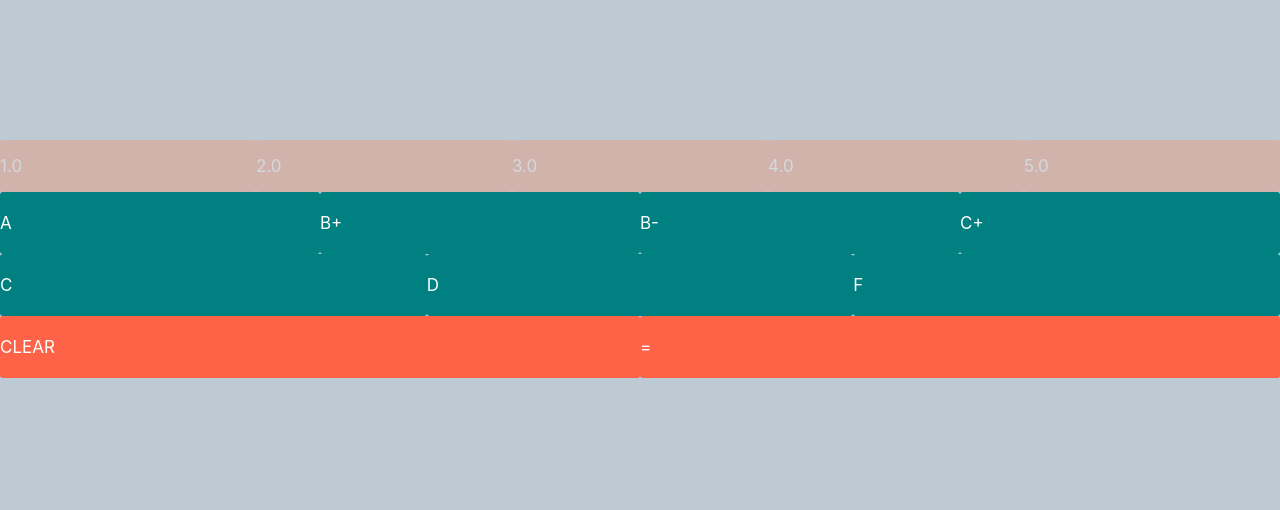
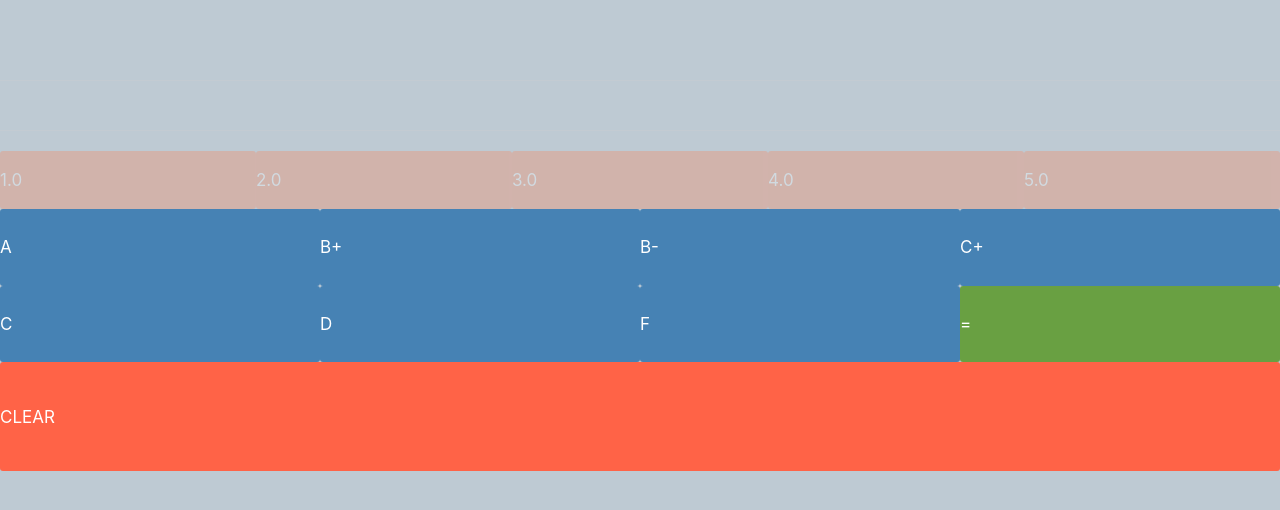
Before and after one commit to ynna-m/ITelectivePreFi_Project, a website: page qpicalculator/index.html in a window 1280 px wide. Drawn offline with Linux system fonts and the light colour scheme.

Commit message:
adjusted unit measures and move inline to internal styles.

```diff
--- a/qpicalculator/index.html
+++ b/qpicalculator/index.html
@@ -13,18 +13,36 @@
     }
     .Demo .unit{
       width:100%;
-      padding:10px 0px;
+      padding:5% 0;
       background-color:coral;
     }
     .Demo .letter{
       width:100%;
-      padding:15px 0px;
-      background-color: Teal;
+      padding:7% 0;
+      background-color: steelblue;
     }
-    .Demo .fourthrow{
+    .Demo #clear{
       width:100%;
-      padding:15px 0px;
+      padding:3% 0;
       background-color:tomato;
+    }
+    .Demo #equals{
+      width:100%;
+      padding:7% 0;
+      background-color:#69a042;
+    }
+    #top-input{
+      width:100%;
+      height:5%;
+      padding:2% 0;
+      font-size:18pt;
+      text-align:right;
+    }
+    #bottom-input{
+      width:100%;
+      height:8%;
+      font-size:30pt;
+      text-align:right;
     }
     /*#top-input {
       color:rgba(255,255,255,1.0);
@@ -38,10 +56,10 @@
     <ons-page id="my-page">
       <!--<ons-button onclick="clickMe()">Muah</ons-button>-->
       <div>
-        <input type="text" id="top-input" class="text-input text-input--underbar"  value="" style="width:100%;height:50px;font-size:20px;text-align:right;" disabled>
+        <input type="text" id="top-input" class="text-input text-input--underbar"  value=""  disabled>
       </div>
       <div>
-        <input type="text" id="bottom-input" class="text-input text-input--underbar"  value="" style="width:100%;height:70px;font-size:50px;text-align:right;" disabled>
+        <input type="text" id="bottom-input" class="text-input text-input--underbar"  value="" disabled>
       </div>
     <div class="space" style="width:100%;height:20px;">
 
@@ -114,6 +132,11 @@
             <ons-button type="button" id="F" name="F" class="letter"  onclick="concatLetter('F', 0.0)">F</button>
           </div>
         </ons-col>
+        <ons-col>
+          <div class="Demo">
+            <ons-button type="button" id="equals" name="equals" class="fourthrow"  onclick="sum()">=</button>
+          </div>
+        </ons-col>
       </ons-row>
       <ons-row>
         <ons-col>
@@ -121,11 +144,6 @@
             <ons-button type="button" id="clear" name="clear" class="fourthrow"  onclick="sum()">CLEAR</button>
           </div>
         </ons-col>
-        <ons-col>
-          <div class="Demo">
-            <ons-button type="button" id="equals" name="equals" class="fourthrow"  onclick="sum()">=</button>
-          </div>
-        </ons-col>
       </ons-row>
     </ons-page>
   </body>
```
